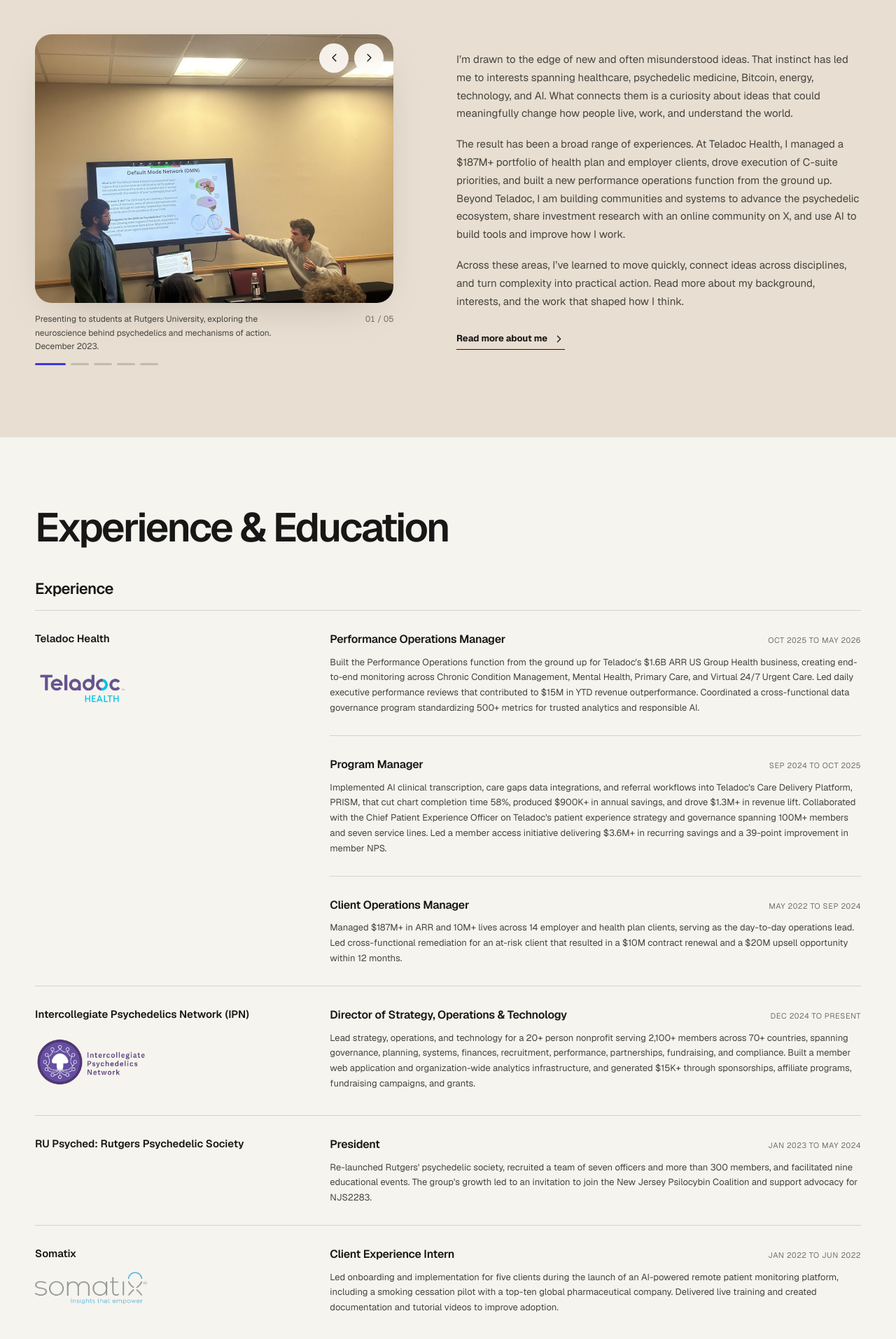
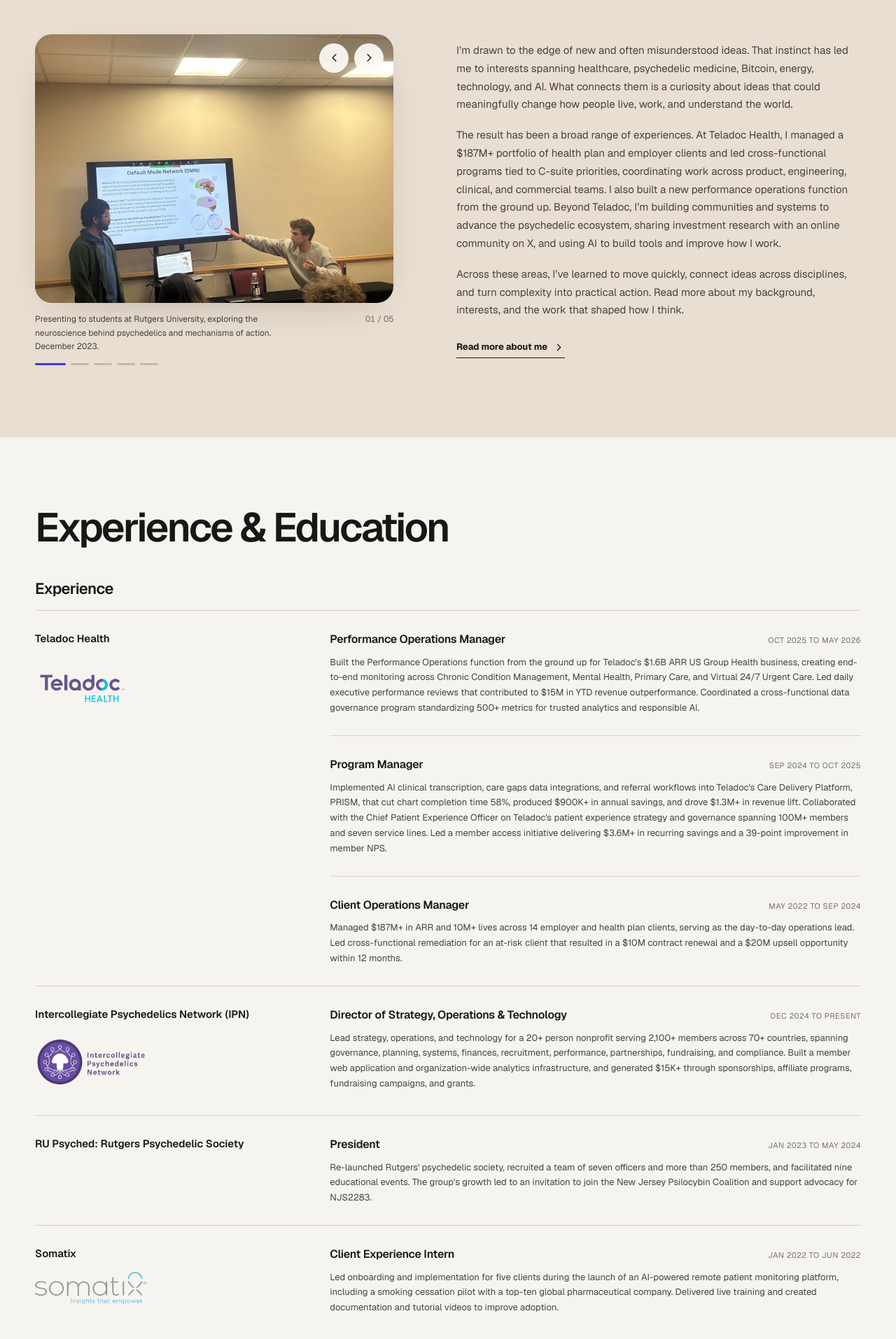
Before and after one commit to justincornetta/personal-website, a Next.js app: page / in a window 1280 px wide. Shown: the part 901-2815 px from the top of the page at 70% size. Built offline with nearby package versions, Linux system fonts and the light colour scheme.

Commit message:
Update homepage about and experience copy

```diff
--- a/src/components/homepage-redesign.tsx
+++ b/src/components/homepage-redesign.tsx
@@ -80,7 +80,7 @@
   roles: [{
     role: "President",
     date: "Jan 2023 to May 2024",
-    copy: "Re-launched Rutgers' psychedelic society, recruited a team of seven officers and more than 300 members, and facilitated nine educational events. The group's growth led to an invitation to join the New Jersey Psilocybin Coalition and support advocacy for NJS2283."
+    copy: "Re-launched Rutgers' psychedelic society, recruited a team of seven officers and more than 250 members, and facilitated nine educational events. The group's growth led to an invitation to join the New Jersey Psilocybin Coalition and support advocacy for NJS2283."
   }]
 }, {
   org: "Somatix",
@@ -211,7 +211,7 @@
                 <div className="about-copy">
                   <div className="about-body reveal reveal-2">
                     <p>I’m drawn to the edge of new and often misunderstood ideas. That instinct has led me to interests spanning healthcare, psychedelic medicine, Bitcoin, energy, technology, and AI. What connects them is a curiosity about ideas that could meaningfully change how people live, work, and understand the world.</p>
-                    <p>The result has been a broad range of experiences. At Teladoc Health, I managed a $187M+ portfolio of health plan and employer clients, drove execution of C-suite priorities, and built a new performance operations function from the ground up. Beyond Teladoc, I am building communities and systems to advance the psychedelic ecosystem, share investment research with an online community on X, and use AI to build tools and improve how I work.</p>
+                    <p>The result has been a broad range of experiences. At Teladoc Health, I managed a $187M+ portfolio of health plan and employer clients and led cross-functional programs tied to C-suite priorities, coordinating work across product, engineering, clinical, and commercial teams. I also built a new performance operations function from the ground up. Beyond Teladoc, I’m building communities and systems to advance the psychedelic ecosystem, sharing investment research with an online community on X, and using AI to build tools and improve how I work.</p>
                     <p>Across these areas, I’ve learned to move quickly, connect ideas across disciplines, and turn complexity into practical action. Read more about my background, interests, and the work that shaped how I think.</p>
                   </div>
                   <Link className="text-link reveal reveal-3" href="/about">
```
